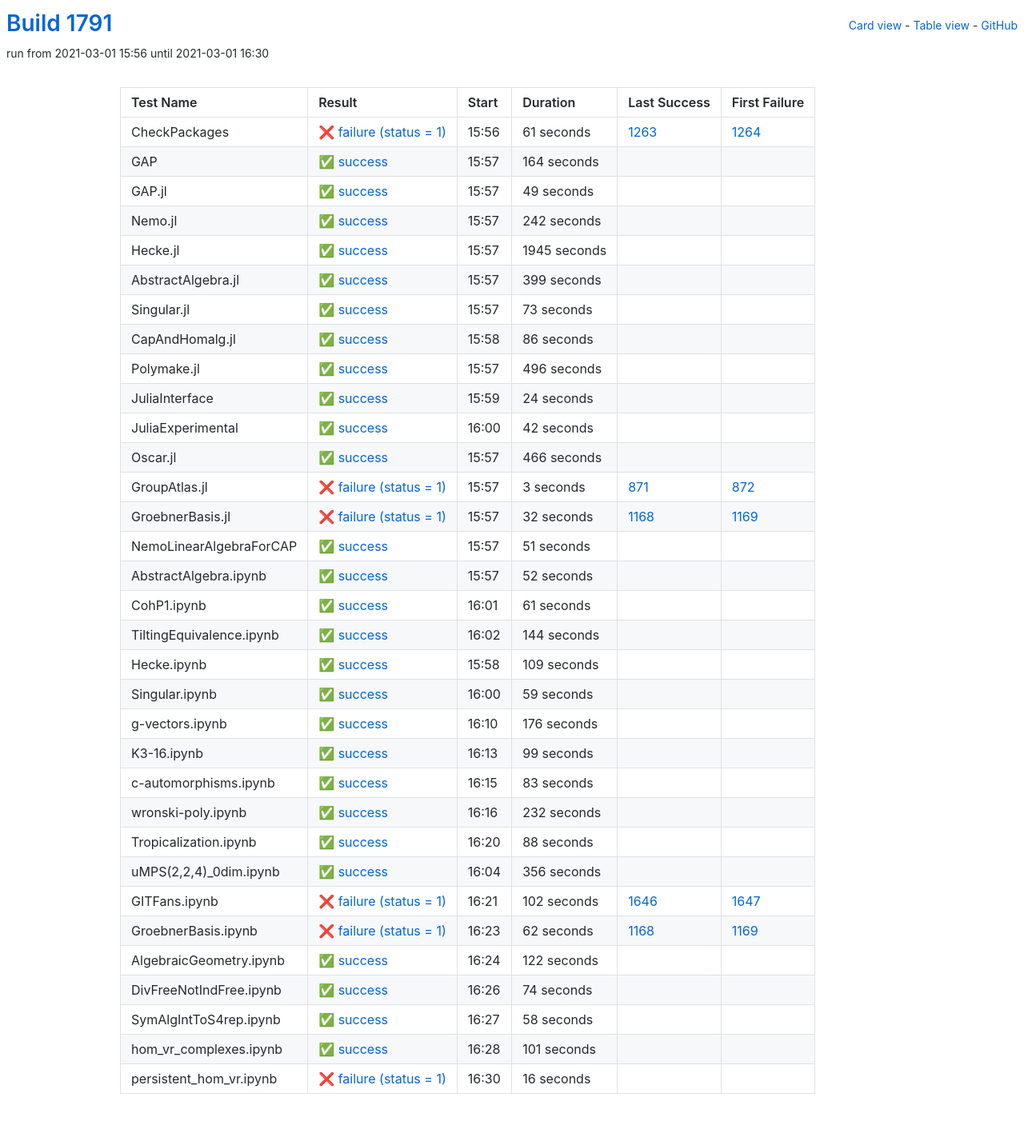
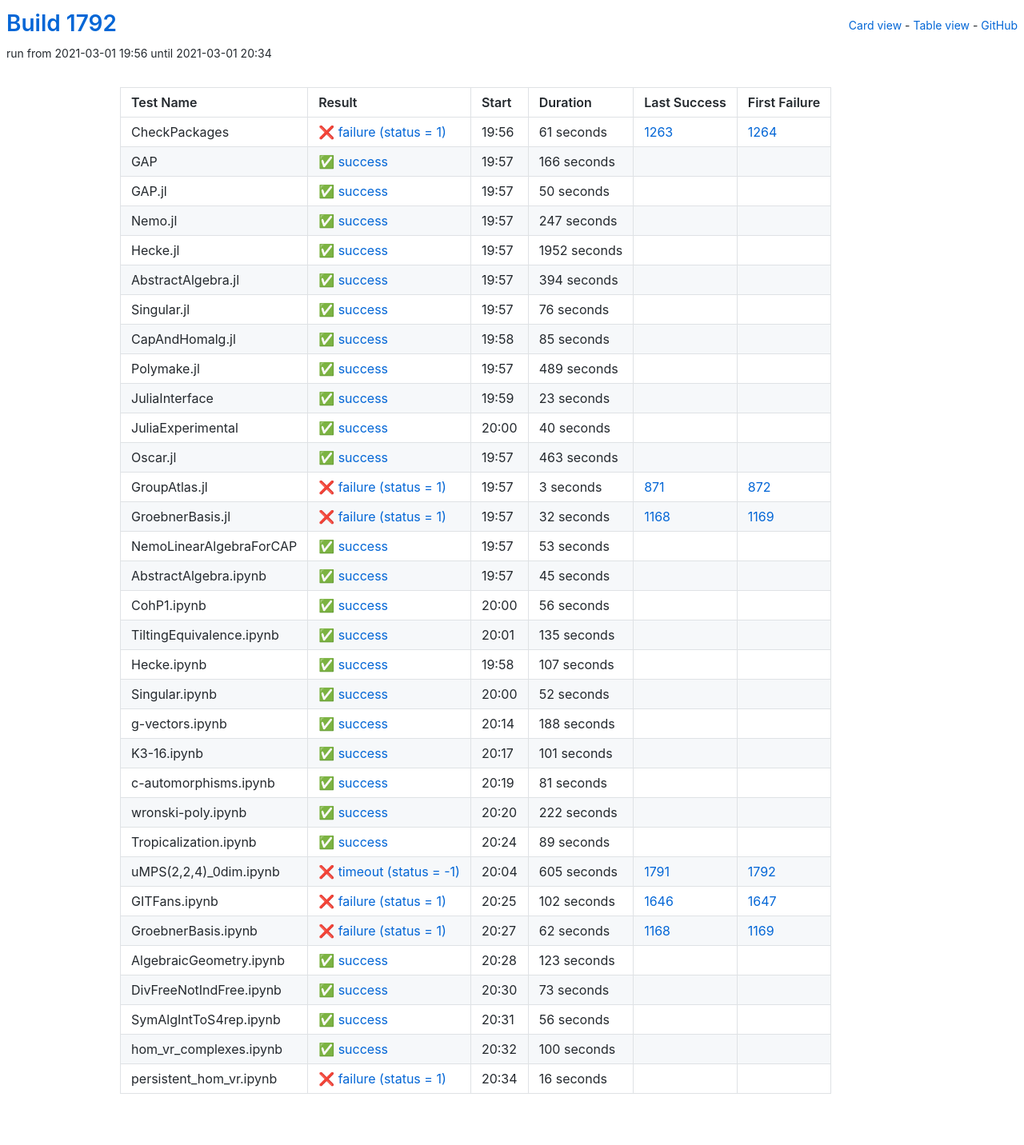
Before and after one commit to oscar-system/oscar-ci-status-stable, a Jekyll site: the page built from table.html, in a window 1280 px wide. Shown: the whole page at 80% size. Built offline with Jekyll 4.4.1, drawn with Linux system fonts in a browser that asks for light colours.

Commit message:
Build #1792

```diff
--- a/_data/ci.yml
+++ b/_data/ci.yml
@@ -1,6 +1,6 @@
 ---
-build: 1791
-build_url: https://oscarci.mathematik.uni-kl.de/job/oscar-stable/1791/
+build: 1792
+build_url: https://oscarci.mathematik.uni-kl.de/job/oscar-stable/1792/
 job: oscar-stable
 organization: oscar-system
 repo: oscar-ci-status-stable
@@ -8,8 +8,8 @@ repourl: https://github.com/oscar-system/oscar-ci-status-stable
 tests:
 - name: CheckPackages
   id: checkpackages
-  log: https://oscarci.mathematik.uni-kl.de/job/oscar-stable/1791/artifact/logs/build-1791/CheckPackages.log
-  start: 2021-03-01 15:56
+  log: https://oscarci.mathematik.uni-kl.de/job/oscar-stable/1792/artifact/logs/build-1792/CheckPackages.log
+  start: 2021-03-01 19:56
   success: false
   exitcode: 1
   status: failure
@@ -20,140 +20,140 @@ tests:
   first_failure_url: https://oscarci.mathematik.uni-kl.de/job/oscar-stable/1264/
 - name: GAP
   id: gap
-  log: https://oscarci.mathematik.uni-kl.de/job/oscar-stable/1791/artifact/logs/build-1791/GAP.log
-  start: 2021-03-01 15:57
+  log: https://oscarci.mathematik.uni-kl.de/job/oscar-stable/1792/artifact/logs/build-1792/GAP.log
+  start: 2021-03-01 19:57
   success: true
   exitcode: 0
   status: success
-  duration: 164
+  duration: 166
   last_success: false
   last_success_url:
   first_failure: false
   first_failure_url:
 - name: GAP.jl
   id: gap-jl
-  log: https://oscarci.mathematik.uni-kl.de/job/oscar-stable/1791/artifact/logs/build-1791/GAP.jl.log
-  start: 2021-03-01 15:57
+  log: https://oscarci.mathematik.uni-kl.de/job/oscar-stable/1792/artifact/logs/build-1792/GAP.jl.log
+  start: 2021-03-01 19:57
   success: true
   exitcode: 0
   status: success
-  duration: 49
+  duration: 50
   last_success: false
   last_success_url:
   first_failure: false
   first_failure_url:
 - name: Nemo.jl
   id: nemo-jl
-  log: https://oscarci.mathematik.uni-kl.de/job/oscar-stable/1791/artifact/logs/build-1791/Nemo.jl.log
-  start: 2021-03-01 15:57
+  log: https://oscarci.mathematik.uni-kl.de/job/oscar-stable/1792/artifact/logs/build-1792/Nemo.jl.log
+  start: 2021-03-01 19:57
   success: true
   exitcode: 0
   status: success
-  duration: 242
+  duration: 247
   last_success: false
   last_success_url:
   first_failure: false
   first_failure_url:
 - name: Hecke.jl
   id: hecke-jl
-  log: https://oscarci.mathematik.uni-kl.de/job/oscar-stable/1791/artifact/logs/build-1791/Hecke.jl.log
-  start: 2021-03-01 15:57
+  log: https://oscarci.mathematik.uni-kl.de/job/oscar-stable/1792/artifact/logs/build-1792/Hecke.jl.log
+  start: 2021-03-01 19:57
   success: true
   exitcode: 0
   status: success
-  duration: 1945
+  duration: 1952
   last_success: false
   last_success_url:
   first_failure: false
   first_failure_url:
 - name: AbstractAlgebra.jl
   id: abstractalgebra-jl
-  log: https://oscarci.mathematik.uni-kl.de/job/oscar-stable/1791/artifact/logs/build-1791/AbstractAlgebra.jl.log
-  start: 2021-03-01 15:57
+  log: https://oscarci.mathematik.uni-kl.de/job/oscar-stable/1792/artifact/logs/build-1792/AbstractAlgebra.jl.log
+  start: 2021-03-01 19:57
   success: true
   exitcode: 0
   status: success
-  duration: 399
+  duration: 394
   last_success: false
   last_success_url:
   first_failure: false
   first_failure_url:
 - name: Singular.jl
   id: singular-jl
-  log: https://oscarci.mathematik.uni-kl.de/job/oscar-stable/1791/artifact/logs/build-1791/Singular.jl.log
-  start: 2021-03-01 15:57
+  log: https://oscarci.mathematik.uni-kl.de/job/oscar-stable/1792/artifact/logs/build-1792/Singular.jl.log
+  start: 2021-03-01 19:57
   success: true
   exitcode: 0
   status: success
-  duration: 73
+  duration: 76
   last_success: false
   last_success_url:
   first_failure: false
   first_failure_url:
 - name: CapAndHomalg.jl
   id: capandhomalg-jl
-  log: https://oscarci.mathematik.uni-kl.de/job/oscar-stable/1791/artifact/logs/build-1791/CapAndHomalg.jl.log
-  start: 2021-03-01 15:58
+  log: https://oscarci.mathematik.uni-kl.de/job/oscar-stable/1792/artifact/logs/build-1792/CapAndHomalg.jl.log
+  start: 2021-03-01 19:58
   success: true
   exitcode: 0
   status: success
-  duration: 86
+  duration: 85
   last_success: false
   last_success_url:
   first_failure: false
   first_failure_url:
 - name: Polymake.jl
   id: polymake-jl
-  log: https://oscarci.mathematik.uni-kl.de/job/oscar-stable/1791/artifact/logs/build-1791/Polymake.jl.log
-  start: 2021-03-01 15:57
+  log: https://oscarci.mathematik.uni-kl.de/job/oscar-stable/1792/artifact/logs/build-1792/Polymake.jl.log
+  start: 2021-03-01 19:57
   success: true
   exitcode: 0
   status: success
-  duration: 496
+  duration: 489
   last_success: false
   last_success_url:
   first_failure: false
   first_failure_url:
 - name: JuliaInterface
   id: juliainterface
-  log: https://oscarci.mathematik.uni-kl.de/job/oscar-stable/1791/artifact/logs/build-1791/JuliaInterface.log
-  start: 2021-03-01 15:59
+  log: https://oscarci.mathematik.uni-kl.de/job/oscar-stable/1792/artifact/logs/build-1792/JuliaInterface.log
+  start: 2021-03-01 19:59
   success: true
   exitcode: 0
   status: success
-  duration: 24
+  duration: 23
   last_success: false
   last_success_url:
   first_failure: false
   first_failure_url:
 - name: JuliaExperimental
   id: juliaexperimental
-  log: https://oscarci.mathematik.uni-kl.de/job/oscar-stable/1791/artifact/logs/build-1791/JuliaExperimental.log
-  start: 2021-03-01 16:00
+  log: https://oscarci.mathematik.uni-kl.de/job/oscar-stable/1792/artifact/logs/build-1792/JuliaExperimental.log
+  start: 2021-03-01 20:00
   success: true
   exitcode: 0
   status: success
-  duration: 42
+  duration: 40
   last_success: false
   last_success_url:
   first_failure: false
   first_failure_url:
 - name: Oscar.jl
   id: oscar-jl
-  log: https://oscarci.mathematik.uni-kl.de/job/oscar-stable/1791/artifact/logs/build-1791/Oscar.jl.log
-  start: 2021-03-01 15:57
+  log: https://oscarci.mathematik.uni-kl.de/job/oscar-stable/1792/artifact/logs/build-1792/Oscar.jl.log
+  start: 2021-03-01 19:57
   success: true
   exitcode: 0
   status: success
-  duration: 466
+  duration: 463
   last_success: false
   last_success_url:
   first_failure: false
   first_failure_url:
 - name: GroupAtlas.jl
   id: groupatlas-jl
-  log: https://oscarci.mathematik.uni-kl.de/job/oscar-stable/1791/artifact/logs/build-1791/GroupAtlas.jl.log
-  start: 2021-03-01 15:57
+  log: https://oscarci.mathematik.uni-kl.de/job/oscar-stable/1792/artifact/logs/build-1792/GroupAtlas.jl.log
+  start: 2021-03-01 19:57
   success: false
   exitcode: 1
   status: failure
@@ -164,8 +164,8 @@ tests:
   first_failure_url: https://oscarci.mathematik.uni-kl.de/job/oscar-stable/872/
 - name: GroebnerBasis.jl
   id: groebnerbasis-jl
-  log: https://oscarci.mathematik.uni-kl.de/job/oscar-stable/1791/artifact/logs/build-1791/GroebnerBasis.jl.log
-  start: 2021-03-01 15:57
+  log: https://oscarci.mathematik.uni-kl.de/job/oscar-stable/1792/artifact/logs/build-1792/GroebnerBasis.jl.log
+  start: 2021-03-01 19:57
   success: false
   exitcode: 1
   status: failure
@@ -176,20 +176,68 @@ tests:
   first_failure_url: https://oscarci.mathematik.uni-kl.de/job/oscar-stable/1169/
 - name: NemoLinearAlgebraForCAP
   id: nemolinearalgebraforcap
-  log: https://oscarci.mathematik.uni-kl.de/job/oscar-stable/1791/artifact/logs/build-1791/NemoLinearAlgebraForCAP.log
-  start: 2021-03-01 15:57
+  log: https://oscarci.mathematik.uni-kl.de/job/oscar-stable/1792/artifact/logs/build-1792/NemoLinearAlgebraForCAP.log
+  start: 2021-03-01 19:57
   success: true
   exitcode: 0
   status: success
-  duration: 51
+  duration: 53
   last_success: false
   last_success_url:
   first_failure: false
   first_failure_url:
 - name: AbstractAlgebra.ipynb
   id: abstractalgebra-ipynb
-  log: https://oscarci.mathematik.uni-kl.de/job/oscar-stable/1791/artifact/logs/build-1791/AbstractAlgebra.ipynb.log
-  start: 2021-03-01 15:57
+  log: https://oscarci.mathematik.uni-kl.de/job/oscar-stable/1792/artifact/logs/build-1792/AbstractAlgebra.ipynb.log
+  start: 2021-03-01 19:57
+  success: true
+  exitcode: 0
+  status: success
+  duration: 45
+  last_success: false
+  last_success_url:
+  first_failure: false
+  first_failure_url:
+- name: CohP1.ipynb
+  id: cohp1-ipynb
+  log: https://oscarci.mathematik.uni-kl.de/job/oscar-stable/1792/artifact/logs/build-1792/CohP1.ipynb.log
+  start: 2021-03-01 20:00
+  success: true
+  exitcode: 0
+  status: success
+  duration: 56
+  last_success: false
+  last_success_url:
+  first_failure: false
+  first_failure_url:
+- name: TiltingEquivalence.ipynb
+  id: tiltingequivalence-ipynb
+  log: https://oscarci.mathematik.uni-kl.de/job/oscar-stable/1792/artifact/logs/build-1792/TiltingEquivalence.ipynb.log
+  start: 2021-03-01 20:01
+  success: true
+  exitcode: 0
+  status: success
+  duration: 135
+  last_success: false
+  last_success_url:
+  first_failure: false
+  first_failure_url:
+- name: Hecke.ipynb
+  id: hecke-ipynb
+  log: https://oscarci.mathematik.uni-kl.de/job/oscar-stable/1792/artifact/logs/build-1792/Hecke.ipynb.log
+  start: 2021-03-01 19:58
+  success: true
+  exitcode: 0
+  status: success
+  duration: 107
+  last_success: false
+  last_success_url:
+  first_failure: false
+  first_failure_url:
+- name: Singular.ipynb
+  id: singular-ipynb
+  log: https://oscarci.mathematik.uni-kl.de/job/oscar-stable/1792/artifact/logs/build-1792/Singular.ipynb.log
+  start: 2021-03-01 20:00
   success: true
   exitcode: 0
   status: success
@@ -198,130 +246,82 @@ tests:
   last_success_url:
   first_failure: false
   first_failure_url:
-- name: CohP1.ipynb
-  id: cohp1-ipynb
-  log: https://oscarci.mathematik.uni-kl.de/job/oscar-stable/1791/artifact/logs/build-1791/CohP1.ipynb.log
-  start: 2021-03-01 16:01
+- name: g-vectors.ipynb
+  id: g-vectors-ipynb
+  log: https://oscarci.mathematik.uni-kl.de/job/oscar-stable/1792/artifact/logs/build-1792/g-vectors.ipynb.log
+  start: 2021-03-01 20:14
   success: true
   exitcode: 0
   status: success
-  duration: 61
-  last_success: false
-  last_success_url:
-  first_failure: false
-  first_failure_url:
-- name: TiltingEquivalence.ipynb
-  id: tiltingequivalence-ipynb
-  log: https://oscarci.mathematik.uni-kl.de/job/oscar-stable/1791/artifact/logs/build-1791/TiltingEquivalence.ipynb.log
-  start: 2021-03-01 16:02
-  success: true
-  exitcode: 0
-  status: success
-  duration: 144
-  last_success: false
-  last_success_url:
-  first_failure: false
-  first_failure_url:
-- name: Hecke.ipynb
-  id: hecke-ipynb
-  log: https://oscarci.mathematik.uni-kl.de/job/oscar-stable/1791/artifact/logs/build-1791/Hecke.ipynb.log
-  start: 2021-03-01 15:58
-  success: true
-  exitcode: 0
-  status: success
-  duration: 109
-  last_success: false
-  last_success_url:
-  first_failure: false
-  first_failure_url:
-- name: Singular.ipynb
-  id: singular-ipynb
-  log: https://oscarci.mathematik.uni-kl.de/job/oscar-stable/1791/artifact/logs/build-1791/Singular.ipynb.log
-  start: 2021-03-01 16:00
-  success: true
-  exitcode: 0
-  status: success
-  duration: 59
-  last_success: false
-  last_success_url:
-  first_failure: false
-  first_failure_url:
-- name: g-vectors.ipynb
-  id: g-vectors-ipynb
-  log: https://oscarci.mathematik.uni-kl.de/job/oscar-stable/1791/artifact/logs/build-1791/g-vectors.ipynb.log
-  start: 2021-03-01 16:10
-  success: true
-  exitcode: 0
-  status: success
-  duration: 176
+  duration: 188
   last_success: false
   last_success_url:
   first_failure: false
   first_failure_url:
 - name: K3-16.ipynb
   id: k3-16-ipynb
-  log: https://oscarci.mathematik.uni-kl.de/job/oscar-stable/1791/artifact/logs/build-1791/K3-16.ipynb.log
-  start: 2021-03-01 16:13
+  log: https://oscarci.mathematik.uni-kl.de/job/oscar-stable/1792/artifact/logs/build-1792/K3-16.ipynb.log
+  start: 2021-03-01 20:17
   success: true
   exitcode: 0
   status: success
-  duration: 99
+  duration: 101
   last_success: false
   last_success_url:
   first_failure: false
   first_failure_url:
 - name: c-automorphisms.ipynb
   id: c-automorphisms-ipynb
-  log: https://oscarci.mathematik.uni-kl.de/job/oscar-stable/1791/artifact/logs/build-1791/c-automorphisms.ipynb.log
-  start: 2021-03-01 16:15
+  log: https://oscarci.mathematik.uni-kl.de/job/oscar-stable/1792/artifact/logs/build-1792/c-automorphisms.ipynb.log
+  start: 2021-03-01 20:19
   success: true
   exitcode: 0
   status: success
-  duration: 83
+  duration: 81
   last_success: false
   last_success_url:
   first_failure: false
   first_failure_url:
 - name: wronski-poly.ipynb
   id: wronski-poly-ipynb
-  log: https://oscarci.mathematik.uni-kl.de/job/oscar-stable/1791/artifact/logs/build-1791/wronski-poly.ipynb.log
-  start: 2021-03-01 16:16
+  log: https://oscarci.mathematik.uni-kl.de/job/oscar-stable/1792/artifact/logs/build-1792/wronski-poly.ipynb.log
+  start: 2021-03-01 20:20
   success: true
   exitcode: 0
   status: success
-  duration: 232
+  duration: 222
   last_success: false
   last_success_url:
   first_failure: false
   first_failure_url:
 - name: Tropicalization.ipynb
   id: tropicalization-ipynb
-  log: https://oscarci.mathematik.uni-kl.de/job/oscar-stable/1791/artifact/logs/build-1791/Tropicalization.ipynb.log
-  start: 2021-03-01 16:20
+  log: https://oscarci.mathematik.uni-kl.de/job/oscar-stable/1792/artifact/logs/build-1792/Tropicalization.ipynb.log
+  start: 2021-03-01 20:24
   success: true
   exitcode: 0
   status: success
-  duration: 88
+  duration: 89
   last_success: false
   last_success_url:
   first_failure: false
   first_failure_url:
 - name: uMPS(2,2,4)_0dim.ipynb
   id: umps-2-2-4-0dim-ipynb
-  log: https://oscarci.mathematik.uni-kl.de/job/oscar-stable/1791/artifact/logs/build-1791/uMPS-2-2-4-_0dim.ipynb.log
-  start: 2021-03-01 16:04
-  success: true
-  exitcode: 0
-  status: success
-  duration: 356
-  last_success: false
-  last_success_url:
-  first_failure: false
-  first_failure_url:
+  log: https://oscarci.mathematik.uni-kl.de/job/oscar-stable/1792/artifact/logs/build-1792/uMPS-2-2-4-_0dim.ipynb.log
+  start: 2021-03-01 20:04
+  success: false
+  exitcode: -1
+  status: timeout
+  duration: 605
+  last_success: 1791
+  last_success_url: https://oscarci.mathematik.uni-kl.de/job/oscar-stable/1791/
+  first_failure: 1792
+  first_failure_url: https://oscarci.mathematik.uni-kl.de/job/oscar-stable/1792/
 - name: GITFans.ipynb
   id: gitfans-ipynb
-  log: https://oscarci.mathematik.uni-kl.de/job/oscar-stable/1791/artifact/logs/build-1791/GITFans.ipynb.log
-  start: 2021-03-01 16:21
+  log: https://oscarci.mathematik.uni-kl.de/job/oscar-stable/1792/artifact/logs/build-1792/GITFans.ipynb.log
+  start: 2021-03-01 20:25
   success: false
   exitcode: 1
   status: failure
@@ -332,8 +332,8 @@ tests:
   first_failure_url: https://oscarci.mathematik.uni-kl.de/job/oscar-stable/1647/
 - name: GroebnerBasis.ipynb
   id: groebnerbasis-ipynb
-  log: https://oscarci.mathematik.uni-kl.de/job/oscar-stable/1791/artifact/logs/build-1791/GroebnerBasis.ipynb.log
-  start: 2021-03-01 16:23
+  log: https://oscarci.mathematik.uni-kl.de/job/oscar-stable/1792/artifact/logs/build-1792/GroebnerBasis.ipynb.log
+  start: 2021-03-01 20:27
   success: false
   exitcode: 1
   status: failure
@@ -344,56 +344,56 @@ tests:
   first_failure_url: https://oscarci.mathematik.uni-kl.de/job/oscar-stable/1169/
 - name: AlgebraicGeometry.ipynb
   id: algebraicgeometry-ipynb
-  log: https://oscarci.mathematik.uni-kl.de/job/oscar-stable/1791/artifact/logs/build-1791/AlgebraicGeometry.ipynb.log
-  start: 2021-03-01 16:24
+  log: https://oscarci.mathematik.uni-kl.de/job/oscar-stable/1792/artifact/logs/build-1792/AlgebraicGeometry.ipynb.log
+  start: 2021-03-01 20:28
   success: true
   exitcode: 0
   status: success
-  duration: 122
+  duration: 123
   last_success: false
   last_success_url:
   first_failure: false
   first_failure_url:
 - name: DivFreeNotIndFree.ipynb
   id: divfreenotindfree-ipynb
-  log: https://oscarci.mathematik.uni-kl.de/job/oscar-stable/1791/artifact/logs/build-1791/DivFreeNotIndFree.ipynb.log
-  start: 2021-03-01 16:26
+  log: https://oscarci.mathematik.uni-kl.de/job/oscar-stable/1792/artifact/logs/build-1792/DivFreeNotIndFree.ipynb.log
+  start: 2021-03-01 20:30
   success: true
   exitcode: 0
   status: success
-  duration: 74
+  duration: 73
   last_success: false
   last_success_url:
   first_failure: false
   first_failure_url:
 - name: SymAlgIntToS4rep.ipynb
   id: symalginttos4rep-ipynb
-  log: https://oscarci.mathematik.uni-kl.de/job/oscar-stable/1791/artifact/logs/build-1791/SymAlgIntToS4rep.ipynb.log
-  start: 2021-03-01 16:27
+  log: https://oscarci.mathematik.uni-kl.de/job/oscar-stable/1792/artifact/logs/build-1792/SymAlgIntToS4rep.ipynb.log
+  start: 2021-03-01 20:31
   success: true
   exitcode: 0
   status: success
-  duration: 58
+  duration: 56
   last_success: false
   last_success_url:
   first_failure: false
   first_failure_url:
 - name: hom_vr_complexes.ipynb
   id: hom-vr-complexes-ipynb
-  log: https://oscarci.mathematik.uni-kl.de/job/oscar-stable/1791/artifact/logs/build-1791/hom_vr_complexes.ipynb.log
-  start: 2021-03-01 16:28
+  log: https://oscarci.mathematik.uni-kl.de/job/oscar-stable/1792/artifact/logs/build-1792/hom_vr_complexes.ipynb.log
+  start: 2021-03-01 20:32
   success: true
   exitcode: 0
   status: success
-  duration: 101
+  duration: 100
   last_success: false
   last_success_url:
   first_failure: false
   first_failure_url:
 - name: persistent_hom_vr.ipynb
   id: persistent-hom-vr-ipynb
-  log: https://oscarci.mathematik.uni-kl.de/job/oscar-stable/1791/artifact/logs/build-1791/persistent_hom_vr.ipynb.log
-  start: 2021-03-01 16:30
+  log: https://oscarci.mathematik.uni-kl.de/job/oscar-stable/1792/artifact/logs/build-1792/persistent_hom_vr.ipynb.log
+  start: 2021-03-01 20:34
   success: false
   exitcode: 1
   status: failure
```
Also changed, not shown: README.md.
